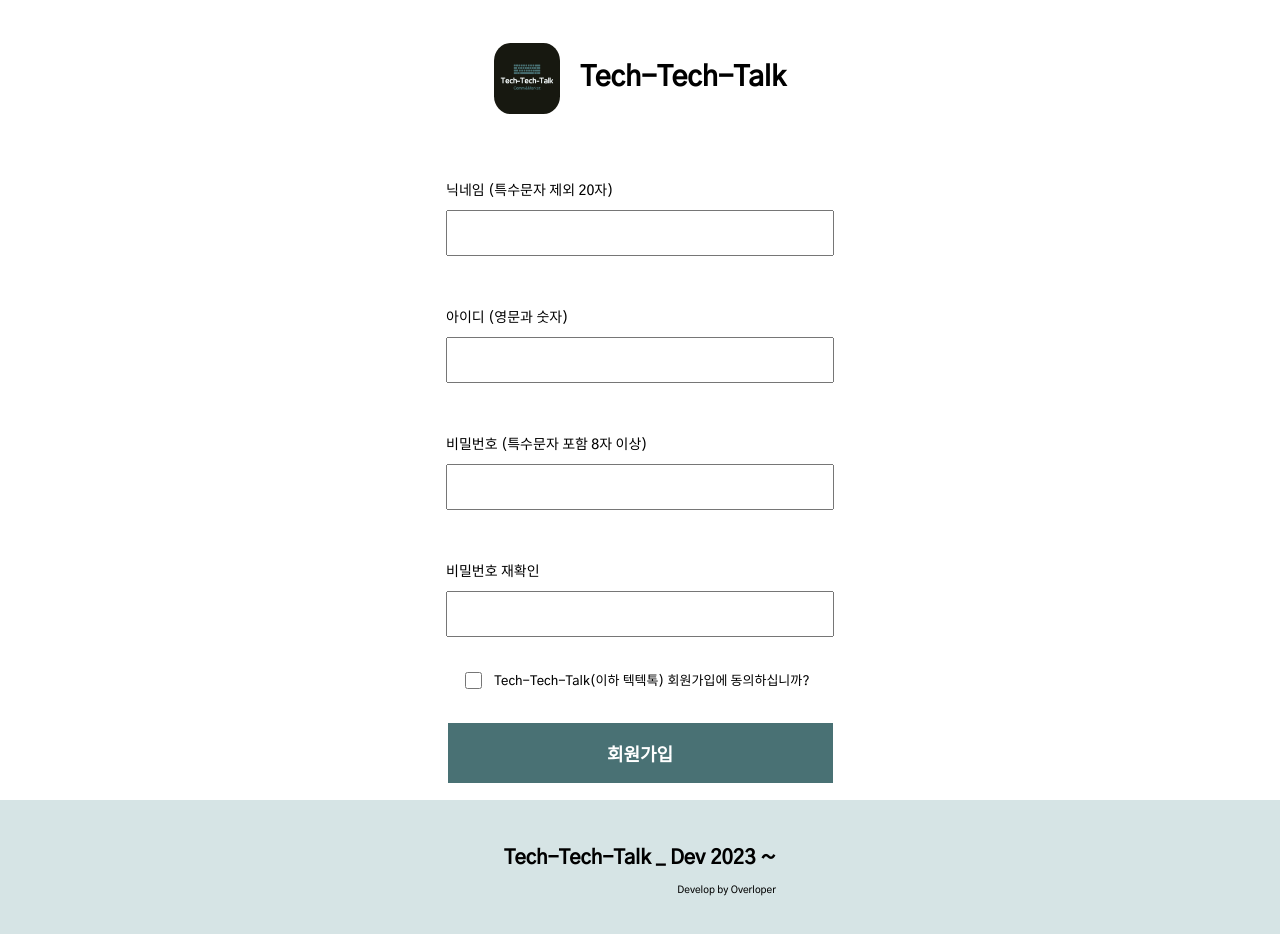
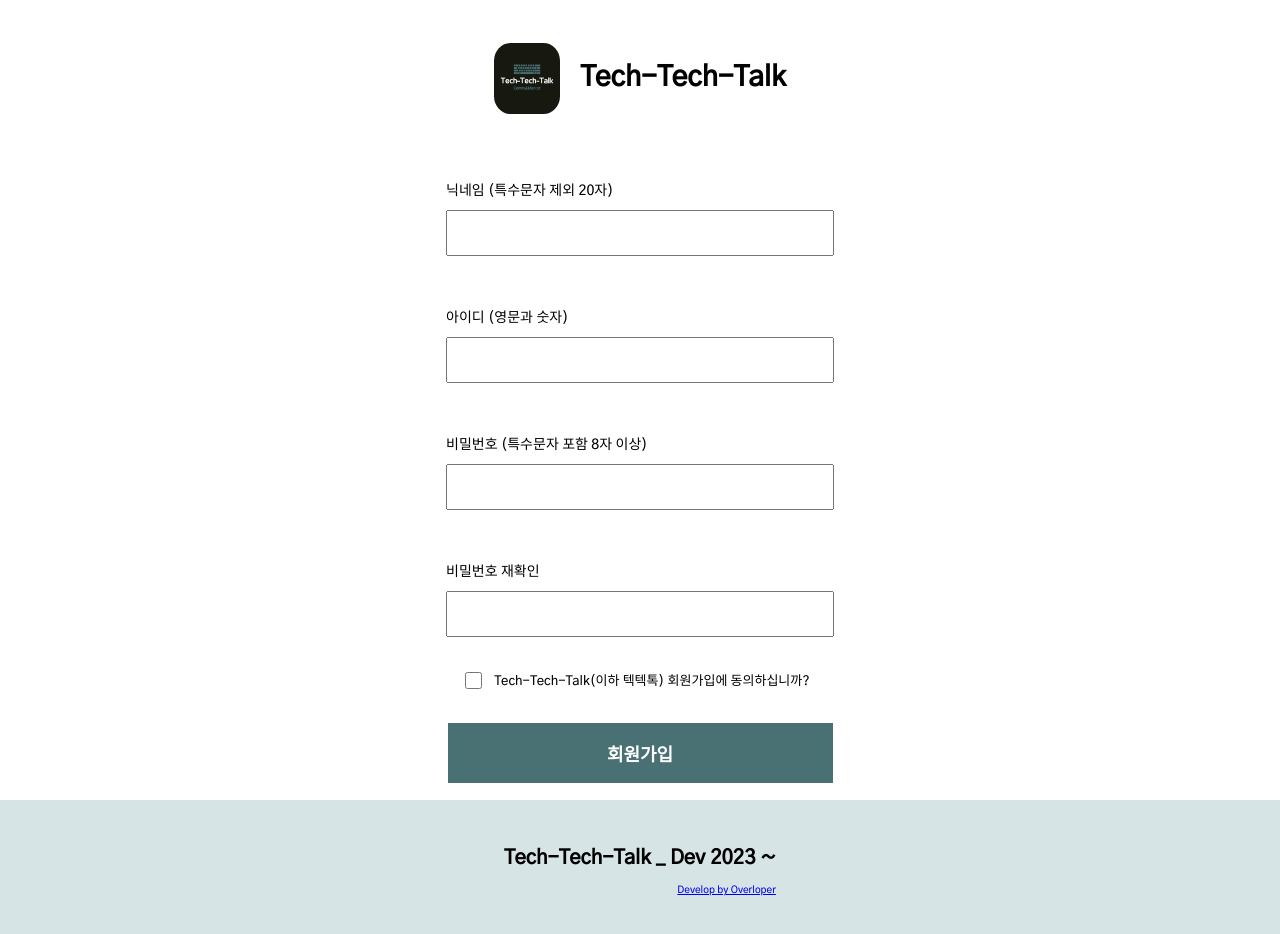
Before and after one commit to kimseonghyoek/tech-tech-talk, a React (Create React App) app in the folder front/: page /signup in a window 1280 px wide. Shown: the top 934 px of the page. Built offline with nearby package versions, Linux system fonts and the light colour scheme; the HTML template or start-up script is replaced by a standard one.

Commit message:
Update Footer Component

```diff
--- a/front/src/components/Footer.tsx
+++ b/front/src/components/Footer.tsx
@@ -19,11 +19,14 @@ const Container = styled.div`
 `;
 
 function Footer(): JSX.Element {
+
+  const my_github_link = "https://github.com/kimseonghyoek/";
+
   return (
     <Container>
       <div>
         <h1>Tech-Tech-Talk _ Dev 2023 ~ </h1>
-        <p>Develop by Overloper</p>
+        <a href={my_github_link}><p>Develop by Overloper</p></a>
       </div>
     </Container>
   );
```
